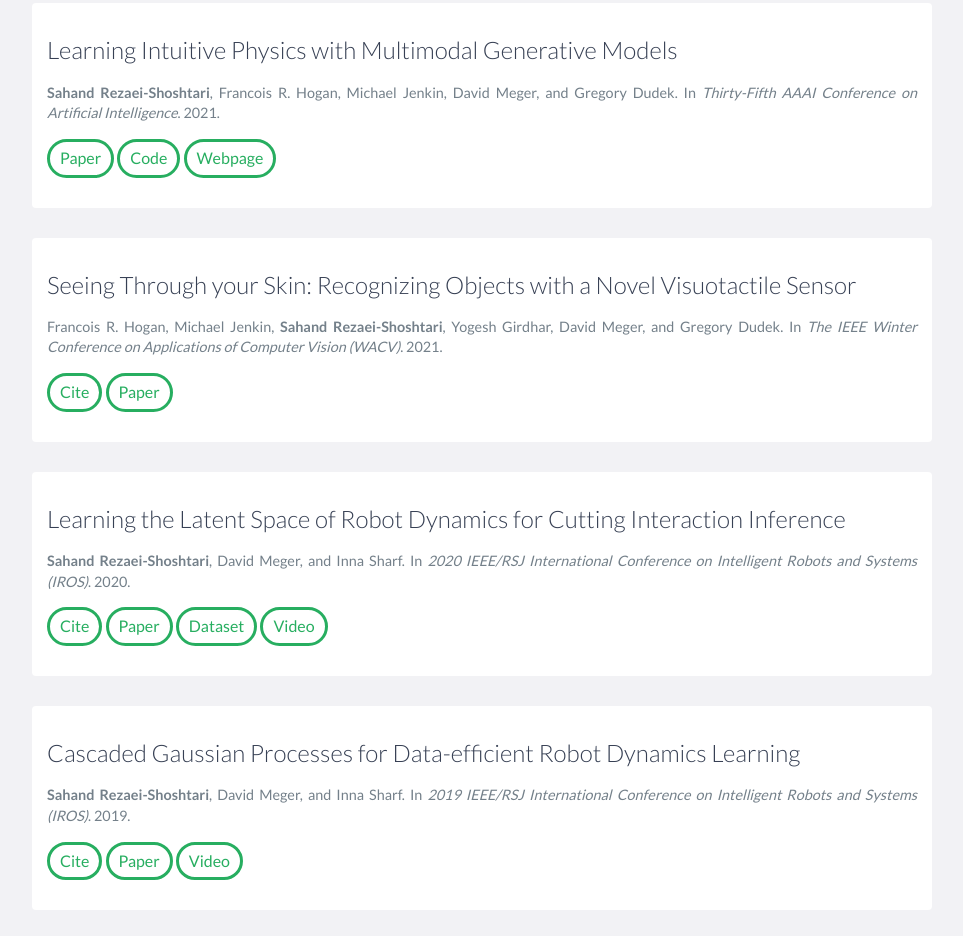
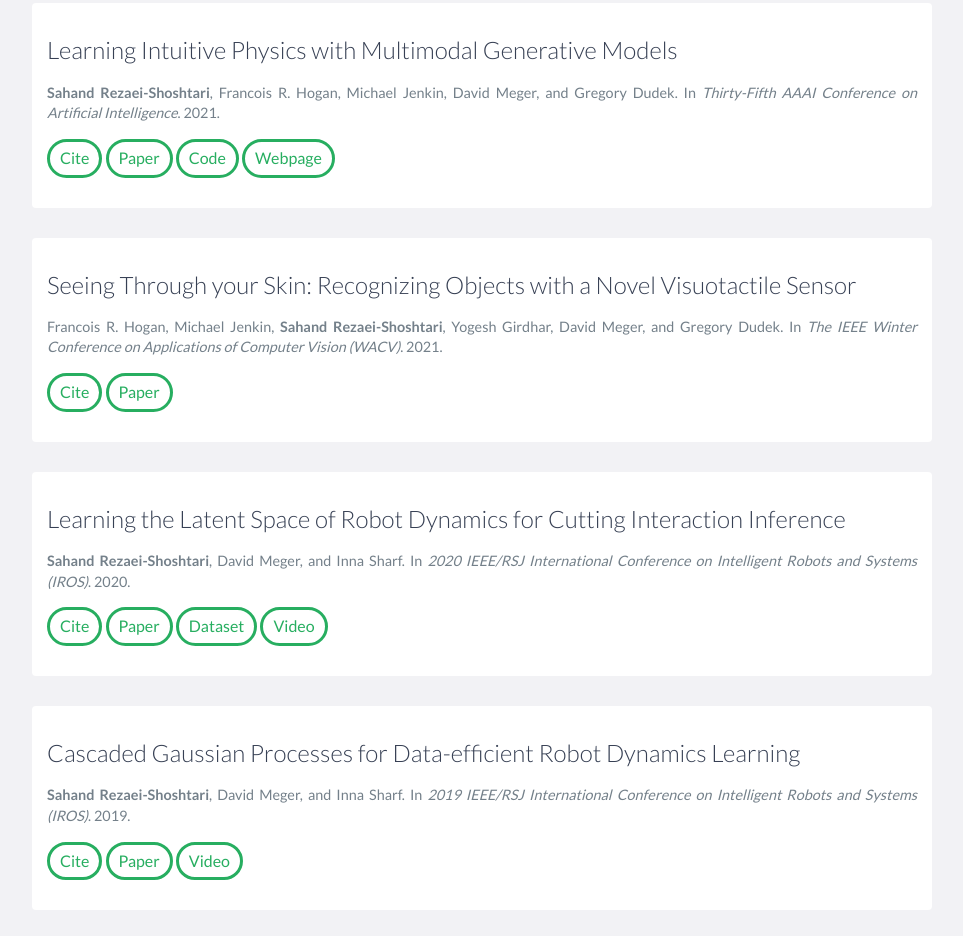
Before and after one commit to sahandrez/sahandrez.github.io, a website: page index.html in a window 1280 px wide. Shown: the part 2738-3674 px from the top of the page, without its empty margins (158-1121 px from the left). Drawn offline with nearby package versions, Linux system fonts and the light colour scheme; files whose address does not match are found by name.

Commit message:
Add AAAI citation

```diff
--- a/index.html
+++ b/index.html
@@ -198,7 +198,7 @@
                             <b>Sahand Rezaei-Shoshtari</b>, Francois R. Hogan, Michael Jenkin, David Meger, and Gregory Dudek. In
                             <i>Thirty-Fifth AAAI Conference on Artificial Intelligence</i>. 2021.
                         </p>
-                        <!-- <a href="" class="btn-rounded-base">Cite</a>-->
+                        <a href="publications/aaai2021.bib" class="btn-rounded-base">Cite</a>
                         <a href="https://arxiv.org/abs/2101.04454" class="btn-rounded-base">Paper</a>
                         <a href="https://github.com/SAIC-MONTREAL/multimodal-dynamics" class="btn-rounded-base">Code</a>
                         <a href="https://sites.google.com/view/multimodal-dynamics/home" class="btn-rounded-base">Webpage</a>
```
Also changed, not shown: 1 other file.
